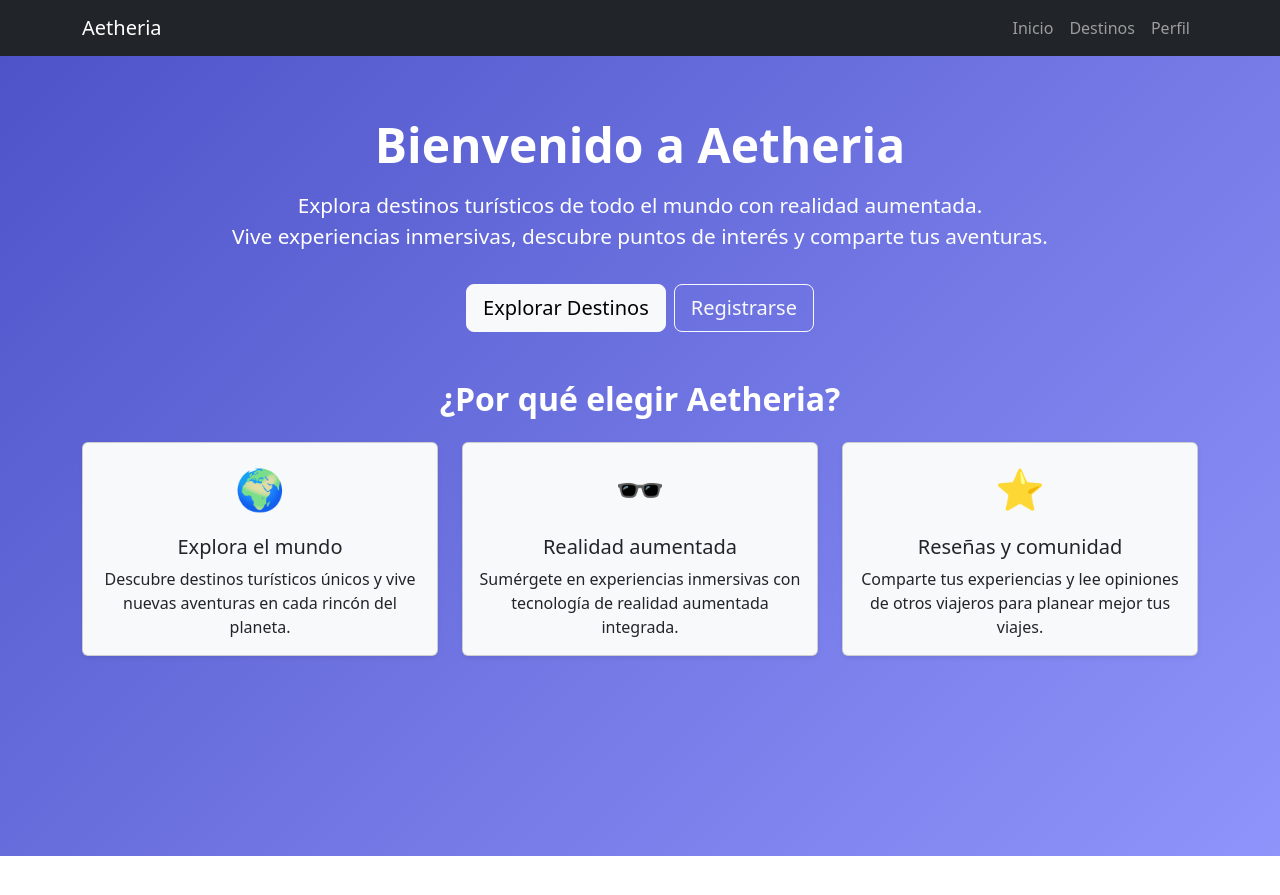
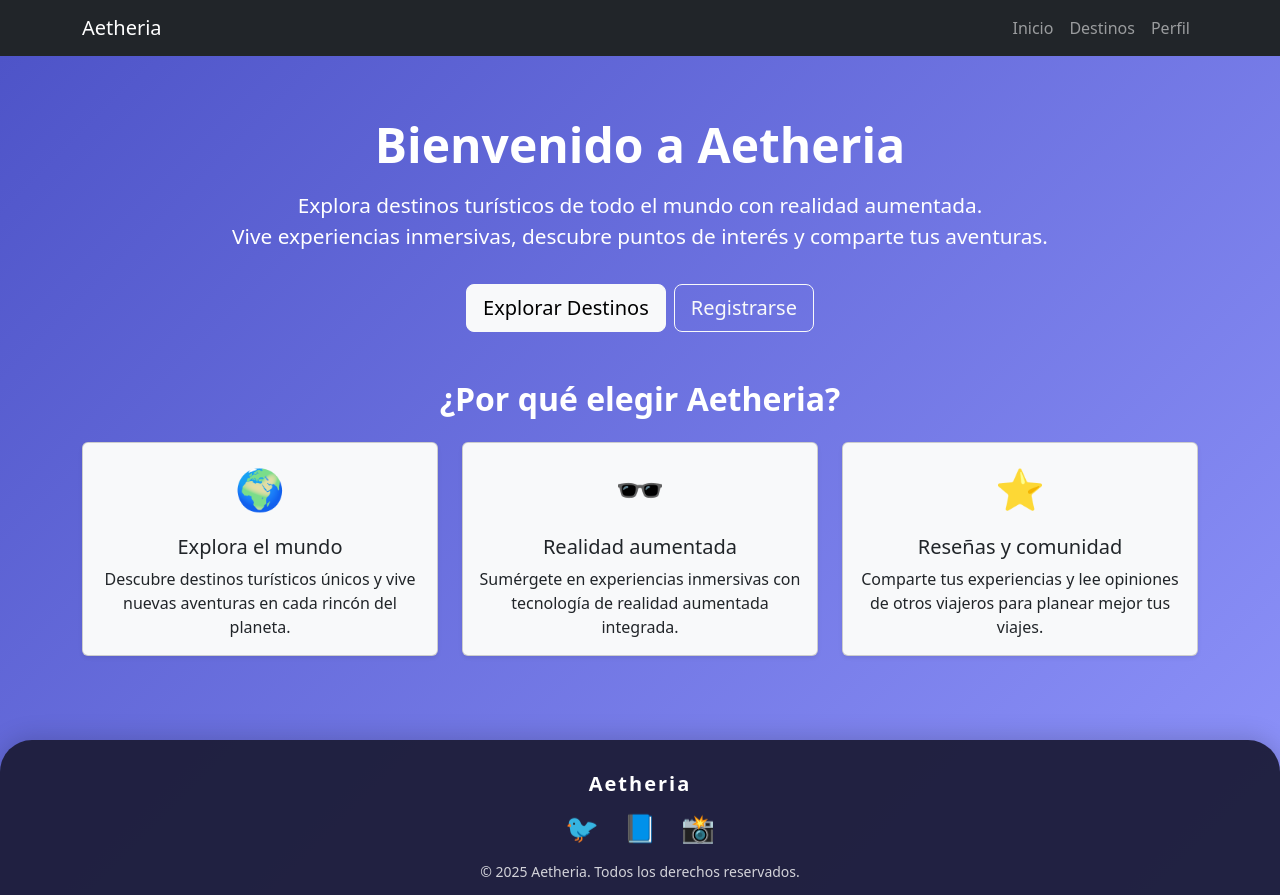
Before and after one commit to henrycorredor7570/Aetheria-client, a React (Vite) app: page / in a window 1280 px wide. Before the commit the page ends 856 px from the top, so only its background shows below. Built offline with nearby package versions, Linux system fonts and the light colour scheme.

Commit message:
the footer is added to the home page

```diff
--- a/src/pages/HomePage.jsx
+++ b/src/pages/HomePage.jsx
@@ -9,6 +9,8 @@ const HomePage = () => {
             color: 'white',
             paddingTop: '60px'
         }}>
+
+            {/* Container de mensaje de bienvenida y cuerpo de la página */}
             <Container className='text-center'>
                 <h1 style={{ fontSize:'3rem', fontWeight:'bold', marginBottom:'1rem'}}>
                     Bienvenido a Aetheria
@@ -24,6 +26,8 @@ const HomePage = () => {
                     Registrarse
                 </Button>
             </Container>
+
+            {/* Container de las tarjetas de presentacion y descripción */}
             <Container className="mt-5">
                 <h2 className="text-center mb-4" style={{fontWeight:'bold'}}>
                     ¿Por qué elegir Aetheria?
@@ -65,6 +69,25 @@ const HomePage = () => {
                     </Col>
                 </Row>
             </Container>
+            <footer style={{
+                background: 'rgba(30, 30, 60, 0.97',
+                color:'white',
+                marginTop:'60px',
+                padding:'32px 0 12px 0',
+                borderTopLeftRadius:'32px',
+                borderTopRightRadius:'32px',
+                boxShadow:'0 -2px 24px rgba(0,0,0,0.18)'
+            }}>
+                <Container className="text-center">
+                    <h5 style={{fontWeight:'bold', letterSpacing:'2px', marginBottom:'12px'}}>Aetheria</h5>
+                    <div style={{fontSize:'1.7rem', margin:'10px 0'}}>
+                        <a href="https://twitter.com/" target="_blank" rel="noopener noreferrer" style={{color:'white', margin:'0 12px', textDecoration:'none'}}>🐦</a>
+                        <a href="https://facebook.com" target="_blank" rel="noopener noreferrer" style={{color:'white', margin:'0 12px', textDecoration:'none'}}>📘</a>
+                        <a href="https://instagram.com" target="_blank" rel="noopener noreferrer" style={{color:'white', margin:'0 12px', textDecoration:'none'}}>📸</a>
+                    </div>
+                    <small style={{opacity:0.8}}>© {new Date().getFullYear()} Aetheria. Todos los derechos reservados.</small>
+                </Container>
+            </footer>
         </div>
     );
 };
```
